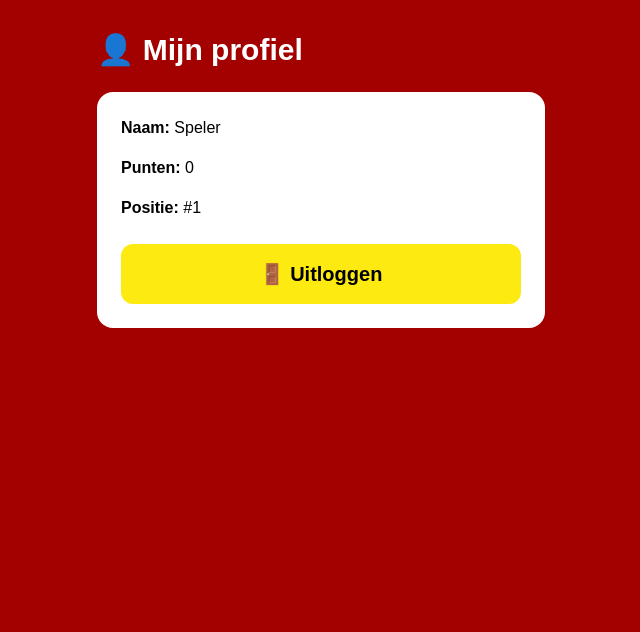
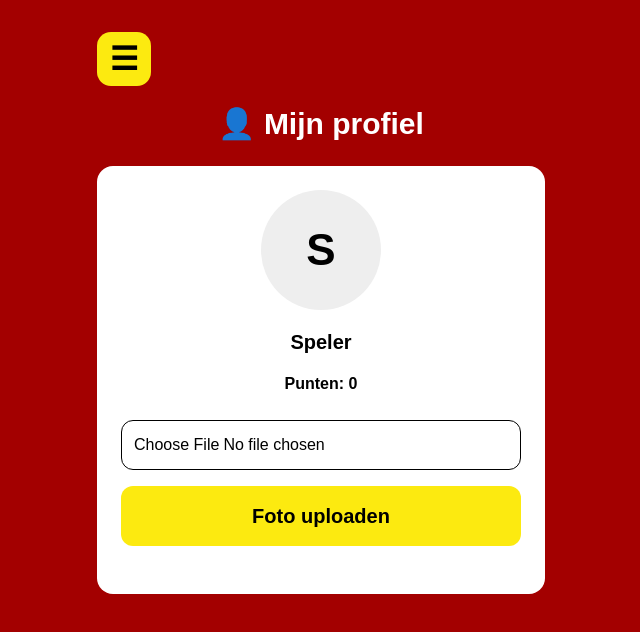
Before and after one commit to Jelteevm/wk-prono, a Next.js app: page /profiel in a window 1280 px wide. Shown: the top 632 px of the page, without its empty margins (319-959 px from the left). Built offline with nearby package versions, Linux system fonts and the light colour scheme; no server answers.

Commit message:
Update profile page and hide predictions until deadline

```diff
--- /dev/null
+++ b/app/api/profile/avatar/route.ts
@@ -0,0 +1,44 @@
+import { createClient } from "@supabase/supabase-js";
+
+export async function POST(request: Request) {
+  const formData = await request.formData();
+  const file = formData.get("avatar") as File | null;
+
+  const userId = request.headers
+    .get("cookie")
+    ?.split("; ")
+    .find((row) => row.startsWith("user_id="))
+    ?.split("=")[1];
+
+  if (!userId || !file) {
+    return new Response(null, { status: 303, headers: { Location: "/profiel" } });
+  }
+
+  const supabase = createClient(
+    process.env.NEXT_PUBLIC_SUPABASE_URL!,
+    process.env.SUPABASE_SERVICE_ROLE_KEY || process.env.NEXT_PUBLIC_SUPABASE_ANON_KEY!
+  );
+
+  const ext = file.name.split(".").pop();
+  const path = `${userId}/avatar-${Date.now()}.${ext}`;
+
+  const { error } = await supabase.storage
+    .from("avatars")
+    .upload(path, file, { upsert: true });
+
+  if (error) {
+    return new Response(error.message, { status: 500 });
+  }
+
+  const { data } = supabase.storage.from("avatars").getPublicUrl(path);
+
+  await supabase
+    .from("profiles")
+    .update({ avatar_url: data.publicUrl })
+    .eq("id", userId);
+
+  return new Response(null, {
+    status: 303,
+    headers: { Location: "/profiel" },
+  });
+}
--- a/app/dashboard/page.tsx
+++ b/app/dashboard/page.tsx
@@ -19,6 +19,7 @@ type PublicPrediction = {
 
 type Match = {
   id: number;
+  speeldag: string | null;
   match_date: string;
   match_time: string | null;
   home_team: string;
@@ -28,6 +29,11 @@ type Match = {
   city: string | null;
   home_flag: string | null;
   away_flag: string | null;
+};
+
+type Deadline = {
+  speeldag: string;
+  deadline: string;
 };
 
 export default async function DashboardPage({
@@ -65,6 +71,12 @@ export default async function DashboardPage({
 
     predictions = predictionData || [];
   }
+
+  const { data: deadlineRows } = await supabase
+    .from("speeldag_deadlines")
+    .select("speeldag, deadline");
+
+  const deadlines: Deadline[] = deadlineRows || [];
 
   const { data: dateRows } = await supabase
     .from("matches")
@@ -119,6 +131,16 @@ export default async function DashboardPage({
     return allPredictions.filter(
       (prediction) => prediction.match_id === matchId
     );
+  }
+
+  function isDeadlinePassed(speeldag: string | null) {
+    if (!speeldag) return false;
+
+    const deadline = deadlines.find((item) => item.speeldag === speeldag);
+
+    if (!deadline?.deadline) return false;
+
+    return new Date() > new Date(deadline.deadline);
   }
 
   function formatDate(date: string) {
@@ -259,6 +281,7 @@ export default async function DashboardPage({
           {matches.map((match) => {
             const prediction = getPrediction(match.id);
             const publicPredictions = getPublicPredictions(match.id);
+            const canViewPredictions = isDeadlinePassed(match.speeldag);
 
             return (
               <div
@@ -353,7 +376,7 @@ export default async function DashboardPage({
                       borderTop: "1px solid rgba(0,0,0,0.08)",
                     }}
                   >
-                    Bekijk de pronostieken ▼
+                    Bekijk de pronostiek van anderen ▼
                   </summary>
 
                   <div
@@ -363,7 +386,19 @@ export default async function DashboardPage({
                       padding: 14,
                     }}
                   >
-                    {publicPredictions.length === 0 && (
+                    {!canViewPredictions && (
+                      <div
+                        style={{
+                          textAlign: "center",
+                          fontWeight: 900,
+                          color: "#555",
+                        }}
+                      >
+                        🔒 Pronostieken zichtbaar na de deadline.
+                      </div>
+                    )}
+
+                    {canViewPredictions && publicPredictions.length === 0 && (
                       <div
                         style={{
                           textAlign: "center",
@@ -375,7 +410,8 @@ export default async function DashboardPage({
                       </div>
                     )}
 
-                    {publicPredictions.map((item, index) => (
+                    {canViewPredictions &&
+                      publicPredictions.map((item, index) => (
                         <div
                           key={`${item.match_id}-${index}`}
                           style={{
@@ -443,7 +479,7 @@ export default async function DashboardPage({
               textDecoration: "none",
             }}
           >
-            ⚽ Voorspellingen aanpassen
+            ⚽ Mijn pronostiek invullen
           </Link>
 
           <Link
--- a/app/profiel/page.tsx
+++ b/app/profiel/page.tsx
@@ -1,5 +1,6 @@
 import { cookies } from "next/headers";
 import { createClient } from "@supabase/supabase-js";
+import Menu from "../components/menu";
 
 export default async function ProfielPage() {
   const cookieStore = await cookies();
@@ -11,49 +12,61 @@ export default async function ProfielPage() {
   );
 
   let username = "Speler";
+  let points = 0;
+  let isAdmin = false;
+  let avatarUrl = "";
 
   if (userId) {
     const { data: profile } = await supabase
       .from("profiles")
-      .select("username")
+      .select("username, points, is_admin, avatar_url")
       .eq("id", userId)
       .single();
 
-    if (profile?.username) {
-      username = profile.username;
-    }
+    username = profile?.username || "Speler";
+    points = profile?.points || 0;
+    isAdmin = profile?.is_admin ?? false;
+    avatarUrl = profile?.avatar_url || "";
   }
 
   return (
-    <main
-      className="min-h-screen px-6 py-8 text-white"
-      style={{ backgroundColor: "#A30000" }}
-    >
+    <main className="min-h-screen px-6 py-8 text-white" style={{ backgroundColor: "#A30000" }}>
       <div className="mx-auto max-w-md">
-        <h1 className="mb-6 text-3xl font-black">
-          👤 Mijn profiel
-        </h1>
+        <div style={{ marginBottom: 20 }}>
+          <Menu username={username} isAdmin={isAdmin} avatarUrl={avatarUrl} />
+        </div>
 
-        <div className="rounded-2xl bg-white p-6 text-black">
-          <div className="mb-4">
-            <strong>Naam:</strong> {username}
+        <h1 className="mb-6 text-center text-3xl font-black">👤 Mijn profiel</h1>
+
+        <div className="rounded-2xl bg-white p-6 text-center text-black">
+          <div style={{ width: 120, height: 120, borderRadius: "50%", backgroundColor: "#eee", margin: "0 auto 18px", overflow: "hidden", display: "flex", alignItems: "center", justifyContent: "center", fontSize: 44, fontWeight: 900 }}>
+            {avatarUrl ? (
+              <img src={avatarUrl} alt={username} style={{ width: "100%", height: "100%", objectFit: "cover" }} />
+            ) : (
+              username.charAt(0).toUpperCase()
+            )}
           </div>
 
-          <div className="mb-4">
-            <strong>Punten:</strong> 0
+          <div className="mb-4 text-xl font-black">{username}</div>
+
+          <div className="mb-6 font-bold">
+            Punten: {points}
           </div>
 
-          <div className="mb-6">
-            <strong>Positie:</strong> #1
-          </div>
+          <form action="/api/profile/avatar" method="POST" encType="multipart/form-data" className="mb-6">
+            <input
+              name="avatar"
+              type="file"
+              accept="image/*"
+              className="mb-4 w-full rounded-xl border p-3 text-black"
+            />
 
-          <form action="/api/logout" method="POST">
             <button
               type="submit"
               className="w-full rounded-xl py-4 text-xl font-bold text-black"
               style={{ backgroundColor: "#FCEA10" }}
             >
-              🚪 Uitloggen
+              Foto uploaden
             </button>
           </form>
         </div>
```
Lines whose indentation alone changed are shown as unchanged.
